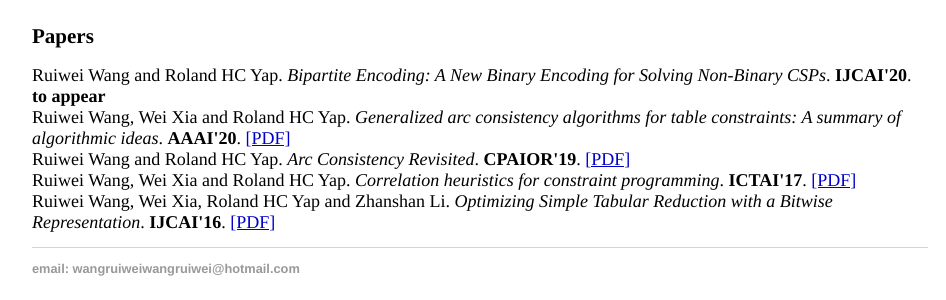
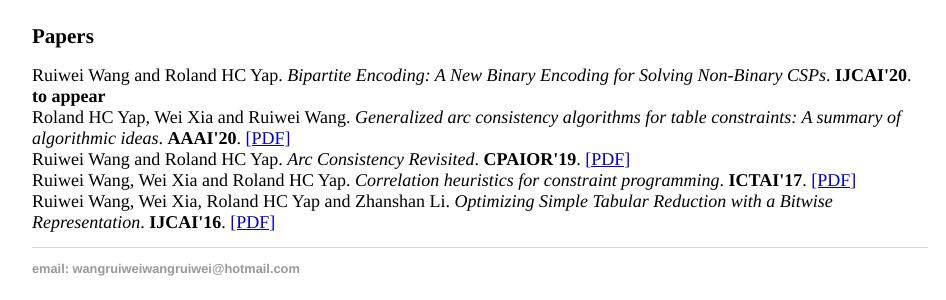
Before and after one commit to WangRuiwei/WangRuiwei.github.io, a Jekyll site: the page built from index.html, in a window 1280 px wide. Shown: the part 178-478 px from the top of the page, without its empty margins (160-1106 px from the left). Built offline with Jekyll 4.4.1, drawn with Linux system fonts in a browser that asks for light colours.

Commit message:
Update index.html

```diff
--- a/index.html
+++ b/index.html
@@ -8,7 +8,7 @@
 <h2 style="margin: 0.0px 0.0px 15.4px 0.0px; line-height: 25.0px; font: 21.0px Times; color: #000000; -webkit-text-stroke: #000000"><span class="s1"><b>Papers</b></span></h2>
 <p class="p3">
 Ruiwei Wang and Roland HC Yap. <i>Bipartite Encoding: A New Binary Encoding for Solving Non-Binary CSPs</I>. <b>IJCAI'20</b>. <b>to appear</b><br>
-Ruiwei Wang, Wei Xia and Roland HC Yap. <i>Generalized arc consistency algorithms for table constraints: A summary of algorithmic ideas</I>. <b>AAAI'20</b>. <a href="https://WangRuiwei.github.io/papers/Table_Constraint_GAC_Survey.pdf"><span class="s2">[PDF]</span></a><br>
+Roland HC Yap, Wei Xia and Ruiwei Wang. <i>Generalized arc consistency algorithms for table constraints: A summary of algorithmic ideas</I>. <b>AAAI'20</b>. <a href="https://WangRuiwei.github.io/papers/Table_Constraint_GAC_Survey.pdf"><span class="s2">[PDF]</span></a><br>
 Ruiwei Wang and Roland HC Yap. <i>Arc Consistency Revisited</I>. <b>CPAIOR'19</b>. <a href="https://WangRuiwei.github.io/papers/Arc_Consistency_Revisited.pdf"><span class="s2">[PDF]</span></a><br>
 Ruiwei Wang, Wei Xia and Roland HC Yap. <i>Correlation heuristics for constraint programming</I>. <b>ICTAI'17</b>. <a href="https://arxiv.org/pdf/1805.02205.pdf"><span class="s2">[PDF]</span></a><br>
 Ruiwei Wang, Wei Xia, Roland HC Yap and Zhanshan Li. <i>Optimizing Simple Tabular Reduction with a Bitwise Representation</i>. <b>IJCAI'16</b>. <a href="https://www.ijcai.org/Proceedings/16/Papers/117.pdf"><span class="s2">[PDF]</span></a><br>
```
